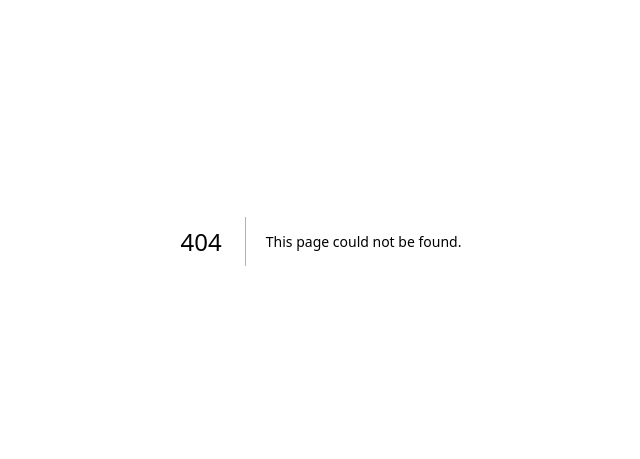
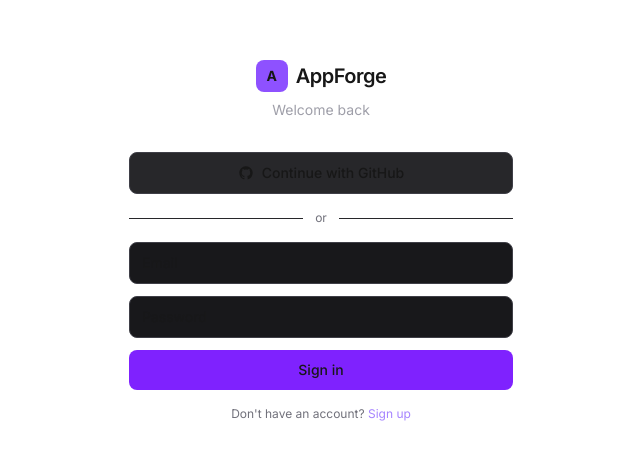
Before and after one commit to flash-source/app-generator, a Next.js app: page /login in a window 1280 px wide. Before the commit this address had no page. Shown: the part 159-618 px from the top of the page, without its empty margins (319-959 px from the left). Built offline with nearby package versions, Linux system fonts and the light colour scheme.

Commit message:
Create login page and authentication provider setup

```diff
--- a/src/app/layout.tsx
+++ b/src/app/layout.tsx
@@ -1,33 +1,21 @@
-import type { Metadata } from "next";
-import { Geist, Geist_Mono } from "next/font/google";
-import "./globals.css";
+import type { Metadata } from 'next'
+import { Inter } from 'next/font/google'
+import './globals.css'
+import { Providers } from './providers'
 
-const geistSans = Geist({
-  variable: "--font-geist-sans",
-  subsets: ["latin"],
-});
-
-const geistMono = Geist_Mono({
-  variable: "--font-geist-mono",
-  subsets: ["latin"],
-});
+const inter = Inter({ subsets: ['latin'] })
 
 export const metadata: Metadata = {
-  title: "Create Next App",
-  description: "Generated by create next app",
-};
+  title: 'AppForge — AI App Generator',
+  description: 'Generate apps from JSON config',
+}
 
-export default function RootLayout({
-  children,
-}: Readonly<{
-  children: React.ReactNode;
-}>) {
+export default function RootLayout({ children }: { children: React.ReactNode }) {
   return (
-    <html
-      lang="en"
-      className={`${geistSans.variable} ${geistMono.variable} h-full antialiased`}
-    >
-      <body className="min-h-full flex flex-col">{children}</body>
+    <html lang="en" className="dark">
+      <body className={`${inter.className} bg-[#0a0a0a] text-white min-h-screen`}>
+        <Providers>{children}</Providers>
+      </body>
     </html>
-  );
+  )
 }
--- /dev/null
+++ b/src/app/login/page.tsx
@@ -0,0 +1,124 @@
+'use client'
+import { useState } from 'react'
+import { signIn } from 'next-auth/react'
+import { useRouter } from 'next/navigation'
+
+export default function LoginPage() {
+  const router = useRouter()
+  const [isRegister, setIsRegister] = useState(false)
+  const [email, setEmail] = useState('')
+  const [password, setPassword] = useState('')
+  const [name, setName] = useState('')
+  const [error, setError] = useState('')
+  const [loading, setLoading] = useState(false)
+
+  async function handleSubmit(e: React.FormEvent) {
+    e.preventDefault()
+    setError('')
+    setLoading(true)
+
+    if (isRegister) {
+      const res = await fetch('/api/auth/register', {
+        method: 'POST',
+        headers: { 'Content-Type': 'application/json' },
+        body: JSON.stringify({ email, password, name }),
+      })
+      if (!res.ok) {
+        const data = await res.json()
+        setError(data.error)
+        setLoading(false)
+        return
+      }
+    }
+
+    const result = await signIn('credentials', {
+      email, password, redirect: false,
+    })
+
+    if (result?.error) {
+      setError('Invalid email or password')
+      setLoading(false)
+      return
+    }
+
+    router.push('/dashboard')
+  }
+
+  return (
+    <div className="min-h-screen flex items-center justify-center px-4">
+      <div className="w-full max-w-sm">
+        <div className="mb-8 text-center">
+          <div className="inline-flex items-center gap-2 mb-2">
+            <div className="w-8 h-8 bg-violet-500 rounded-lg flex items-center justify-center text-sm font-bold">A</div>
+            <span className="text-xl font-semibold tracking-tight">AppForge</span>
+          </div>
+          <p className="text-zinc-400 text-sm">
+            {isRegister ? 'Create your account' : 'Welcome back'}
+          </p>
+        </div>
+
+        <button
+          onClick={() => signIn('github', { callbackUrl: '/dashboard' })}
+          className="w-full flex items-center justify-center gap-2 bg-zinc-800 hover:bg-zinc-700 border border-zinc-700 rounded-lg px-4 py-2.5 text-sm font-medium transition-colors mb-4"
+        >
+          <svg className="w-4 h-4" fill="currentColor" viewBox="0 0 24 24">
+            <path d="M12 2C6.477 2 2 6.477 2 12c0 4.42 2.865 8.166 6.839 9.489.5.092.682-.217.682-.482 0-.237-.008-.866-.013-1.7-2.782.603-3.369-1.342-3.369-1.342-.454-1.155-1.11-1.462-1.11-1.462-.908-.62.069-.608.069-.608 1.003.07 1.531 1.03 1.531 1.03.892 1.529 2.341 1.087 2.91.832.092-.647.35-1.088.636-1.338-2.22-.253-4.555-1.11-4.555-4.943 0-1.091.39-1.984 1.029-2.683-.103-.253-.446-1.27.098-2.647 0 0 .84-.269 2.75 1.025A9.578 9.578 0 0112 6.836c.85.004 1.705.114 2.504.336 1.909-1.294 2.747-1.025 2.747-1.025.546 1.377.202 2.394.1 2.647.64.699 1.028 1.592 1.028 2.683 0 3.842-2.339 4.687-4.566 4.935.359.309.678.919.678 1.852 0 1.336-.012 2.415-.012 2.741 0 .267.18.578.688.48C19.138 20.163 22 16.418 22 12c0-5.523-4.477-10-10-10z"/>
+          </svg>
+          Continue with GitHub
+        </button>
+
+        <div className="flex items-center gap-3 mb-4">
+          <div className="flex-1 h-px bg-zinc-800" />
+          <span className="text-zinc-500 text-xs">or</span>
+          <div className="flex-1 h-px bg-zinc-800" />
+        </div>
+
+        <form onSubmit={handleSubmit} className="space-y-3">
+          {isRegister && (
+            <input
+              type="text"
+              placeholder="Name"
+              value={name}
+              onChange={e => setName(e.target.value)}
+              className="w-full bg-zinc-900 border border-zinc-700 rounded-lg px-3 py-2.5 text-sm outline-none focus:border-violet-500 transition-colors"
+            />
+          )}
+          <input
+            type="email"
+            placeholder="Email"
+            value={email}
+            onChange={e => setEmail(e.target.value)}
+            required
+            className="w-full bg-zinc-900 border border-zinc-700 rounded-lg px-3 py-2.5 text-sm outline-none focus:border-violet-500 transition-colors"
+          />
+          <input
+            type="password"
+            placeholder="Password"
+            value={password}
+            onChange={e => setPassword(e.target.value)}
+            required
+            className="w-full bg-zinc-900 border border-zinc-700 rounded-lg px-3 py-2.5 text-sm outline-none focus:border-violet-500 transition-colors"
+          />
+          {error && <p className="text-red-400 text-xs">{error}</p>}
+          <button
+            type="submit"
+            disabled={loading}
+            className="w-full bg-violet-600 hover:bg-violet-500 disabled:opacity-50 rounded-lg px-4 py-2.5 text-sm font-medium transition-colors"
+          >
+            {loading ? 'Please wait...' : isRegister ? 'Create account' : 'Sign in'}
+          </button>
+        </form>
+
+        <p className="text-center text-zinc-500 text-xs mt-4">
+          {isRegister ? 'Already have an account?' : "Don't have an account?"}{' '}
+          <button
+            onClick={() => { setIsRegister(!isRegister); setError('') }}
+            className="text-violet-400 hover:text-violet-300"
+          >
+            {isRegister ? 'Sign in' : 'Sign up'}
+          </button>
+        </p>
+      </div>
+    </div>
+  )
+}
--- a/src/app/page.tsx
+++ b/src/app/page.tsx
@@ -1,65 +1,9 @@
-import Image from "next/image";
+import { redirect } from 'next/navigation'
+import { getServerSession } from 'next-auth'
+import { authOptions } from '@/lib/auth'
 
-export default function Home() {
-  return (
-    <div className="flex flex-col flex-1 items-center justify-center bg-zinc-50 font-sans dark:bg-black">
-      <main className="flex flex-1 w-full max-w-3xl flex-col items-center justify-between py-32 px-16 bg-white dark:bg-black sm:items-start">
-        <Image
-          className="dark:invert"
-          src="/next.svg"
-          alt="Next.js logo"
-          width={100}
-          height={20}
-          priority
-        />
-        <div className="flex flex-col items-center gap-6 text-center sm:items-start sm:text-left">
-          <h1 className="max-w-xs text-3xl font-semibold leading-10 tracking-tight text-black dark:text-zinc-50">
-            To get started, edit the page.tsx file.
-          </h1>
-          <p className="max-w-md text-lg leading-8 text-zinc-600 dark:text-zinc-400">
-            Looking for a starting point or more instructions? Head over to{" "}
-            <a
-              href="https://vercel.com/templates?framework=next.js&utm_source=create-next-app&utm_medium=appdir-template-tw&utm_campaign=create-next-app"
-              className="font-medium text-zinc-950 dark:text-zinc-50"
-            >
-              Templates
-            </a>{" "}
-            or the{" "}
-            <a
-              href="https://nextjs.org/learn?utm_source=create-next-app&utm_medium=appdir-template-tw&utm_campaign=create-next-app"
-              className="font-medium text-zinc-950 dark:text-zinc-50"
-            >
-              Learning
-            </a>{" "}
-            center.
-          </p>
-        </div>
-        <div className="flex flex-col gap-4 text-base font-medium sm:flex-row">
-          <a
-            className="flex h-12 w-full items-center justify-center gap-2 rounded-full bg-foreground px-5 text-background transition-colors hover:bg-[#383838] dark:hover:bg-[#ccc] md:w-[158px]"
-            href="https://vercel.com/new?utm_source=create-next-app&utm_medium=appdir-template-tw&utm_campaign=create-next-app"
-            target="_blank"
-            rel="noopener noreferrer"
-          >
-            <Image
-              className="dark:invert"
-              src="/vercel.svg"
-              alt="Vercel logomark"
-              width={16}
-              height={16}
-            />
-            Deploy Now
-          </a>
-          <a
-            className="flex h-12 w-full items-center justify-center rounded-full border border-solid border-black/[.08] px-5 transition-colors hover:border-transparent hover:bg-black/[.04] dark:border-white/[.145] dark:hover:bg-[#1a1a1a] md:w-[158px]"
-            href="https://nextjs.org/docs?utm_source=create-next-app&utm_medium=appdir-template-tw&utm_campaign=create-next-app"
-            target="_blank"
-            rel="noopener noreferrer"
-          >
-            Documentation
-          </a>
-        </div>
-      </main>
-    </div>
-  );
+export default async function Home() {
+  const session = await getServerSession(authOptions)
+  if (session) redirect('/dashboard')
+  redirect('/login')
 }
--- /dev/null
+++ b/src/app/providers.tsx
@@ -0,0 +1,6 @@
+'use client'
+import { SessionProvider } from 'next-auth/react'
+
+export function Providers({ children }: { children: React.ReactNode }) {
+  return <SessionProvider>{children}</SessionProvider>
+}
```
